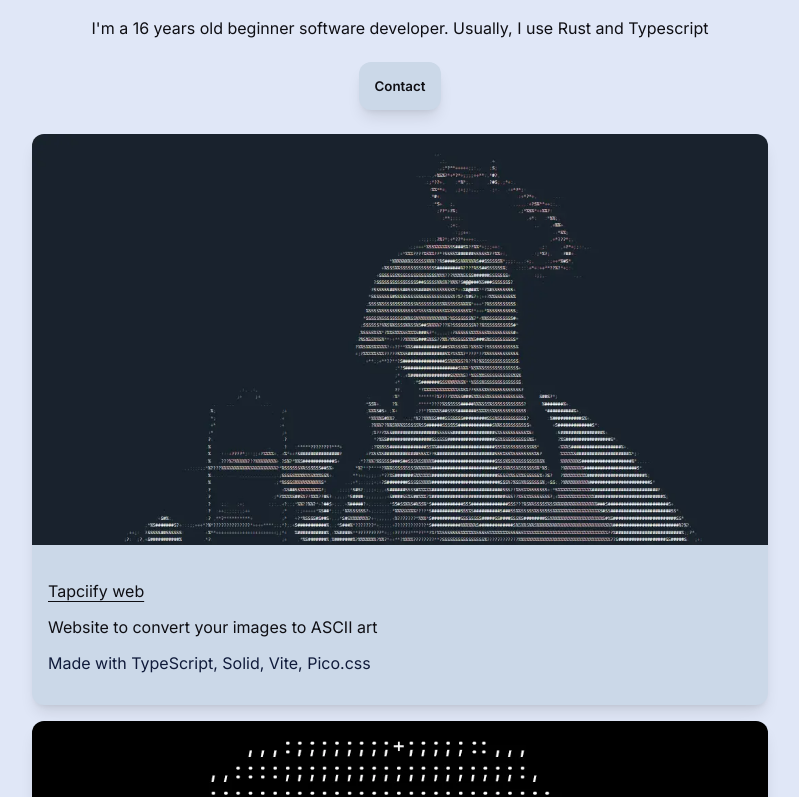
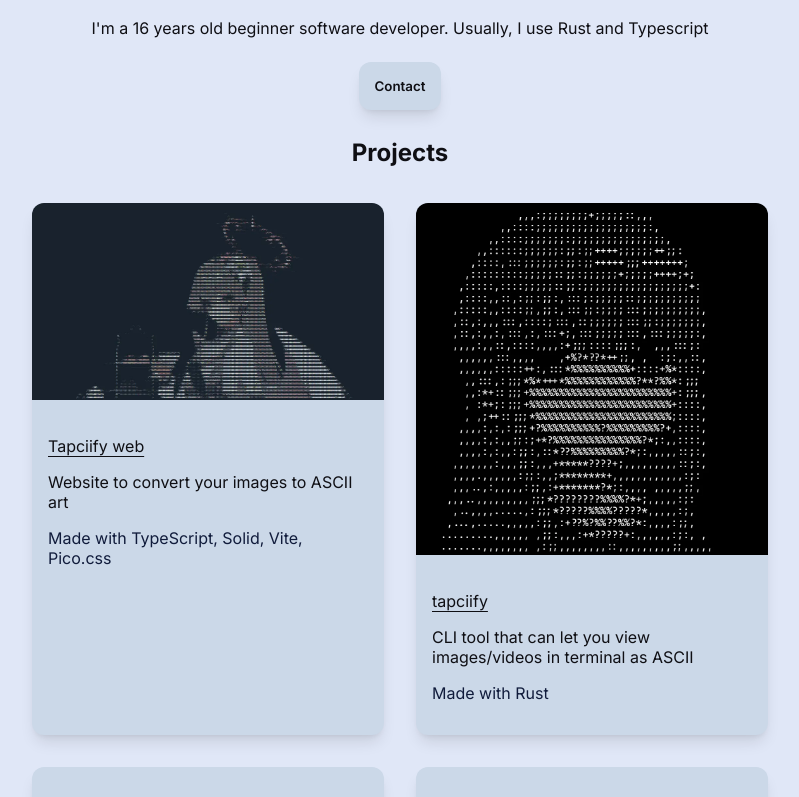
Before and after one commit to tapnisu/tapni.su, a Next.js app: page / in a window 1280 px wide. Shown: the part 420-1217 px from the top of the page, without its empty margins (240-1039 px from the left). Built offline with nearby package versions, Linux system fonts and the light colour scheme.

Commit message:
Move projects to index

```diff
--- a/components/introduction/introduction.module.css
+++ b/components/introduction/introduction.module.css
@@ -2,5 +2,6 @@
   display: flex;
   flex-direction: column;
   align-items: center;
+  justify-content: center;
   width: 100%;
 }
--- a/components/projects/index.tsx
+++ b/components/projects/index.tsx
@@ -7,6 +7,8 @@ import tapciifyImage from "@public/projects/tapciify.webp";
 
 import { en, ru } from "@locales/index";
 import { useRouter } from "next/router";
+
+import styles from "./projects.module.css";
 
 export default function Projects() {
   const router = useRouter();
@@ -57,6 +59,9 @@ export default function Projects() {
 
   return (
     <div>
+      <h2 className="text-center">{t.projects}</h2>
+
+      <div className={styles.projects}>
         {projects?.map(({ name, image, url, description, buildUsing }) => (
           <Card
             title={name}
@@ -68,5 +73,6 @@ export default function Projects() {
           />
         ))}
       </div>
+    </div>
   );
 }
--- /dev/null
+++ b/components/projects/projects.module.css
@@ -0,0 +1,4 @@
+.projects {
+  display: grid;
+  grid-template-columns: 1fr 1fr;
+}
```
Lines whose indentation alone changed are shown as unchanged.
